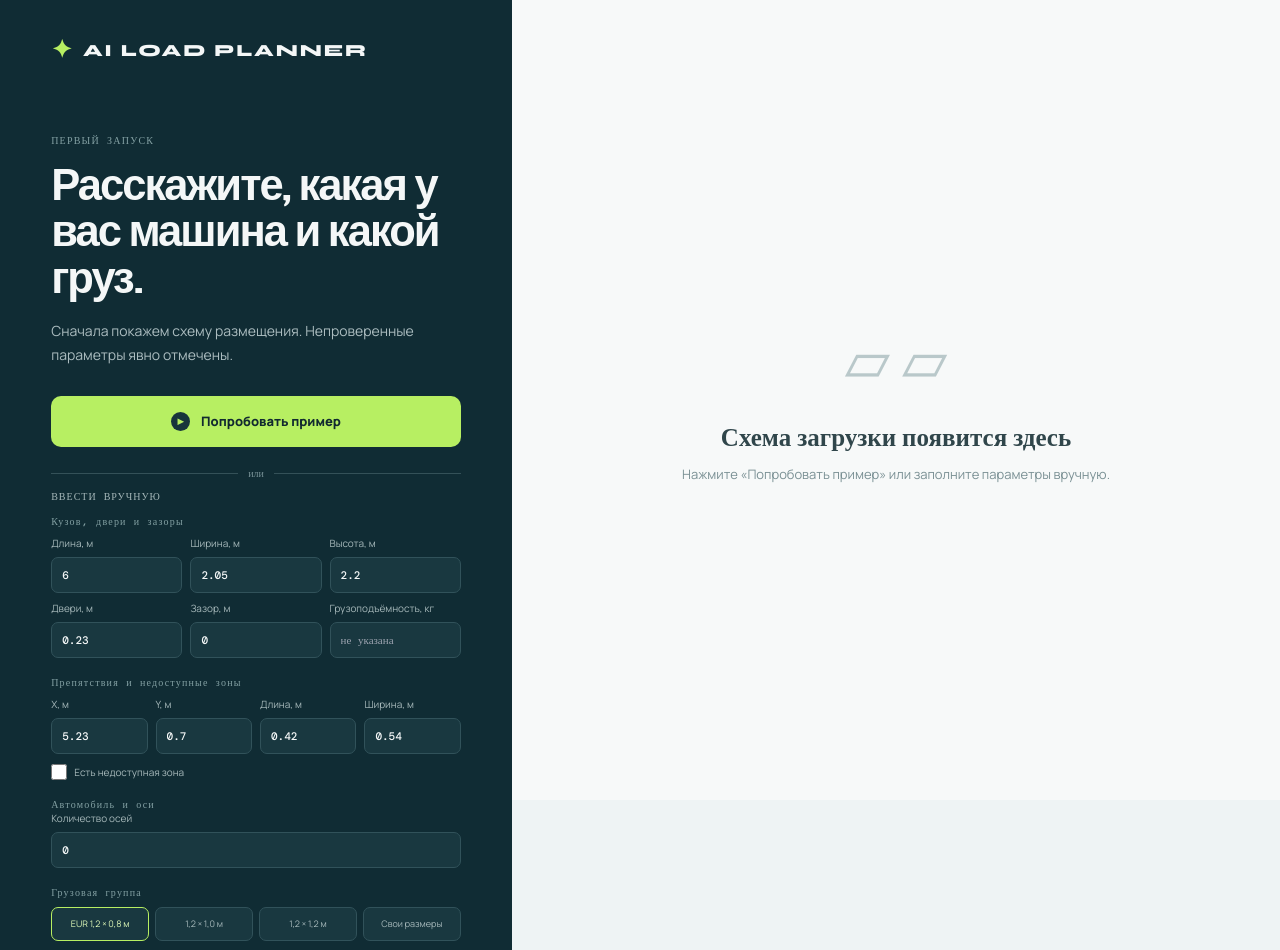
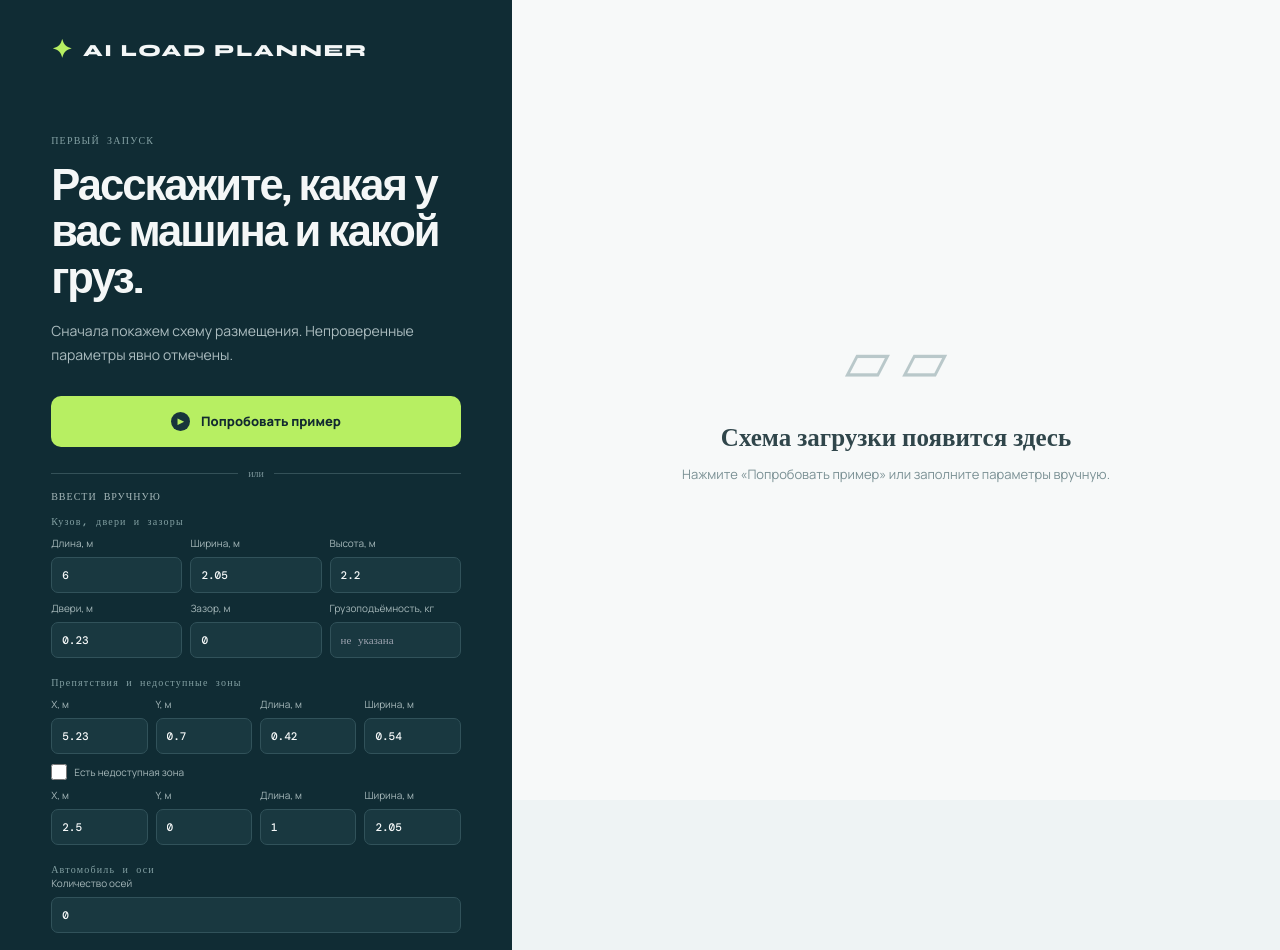
Before and after one commit to chacha51076-web/transmagic, a React (Vite) app: page / in a window 1280 px wide. Shown: the top 950 px of the page. Built offline with nearby package versions, Linux system fonts and the light colour scheme.

Commit message:
feat: add real unavailable zone geometry

```diff
--- a/src/main.tsx
+++ b/src/main.tsx
@@ -13,7 +13,7 @@ const schema = z.object({
   vehicleLength: numberField.pipe(z.number().min(0.1)), vehicleWidth: numberField.pipe(z.number().min(0.1)), vehicleHeight: numberField.pipe(z.number().min(0.1)),
   payloadCapacityKg: optionalNumberField, doorWidth: numberField.pipe(z.number().min(0)), gap: numberField.pipe(z.number().min(0)),
   obstacleX: numberField.pipe(z.number().min(0)), obstacleY: numberField.pipe(z.number().min(0)), obstacleLength: numberField.pipe(z.number().min(0)), obstacleWidth: numberField.pipe(z.number().min(0)),
-  unavailable: z.boolean(), axleCount: z.coerce.number().int().min(0).max(8),
+  unavailable: z.boolean(), unavailableX: numberField.pipe(z.number().min(0)), unavailableY: numberField.pipe(z.number().min(0)), unavailableLength: numberField.pipe(z.number().min(0)), unavailableWidth: numberField.pipe(z.number().min(0)), axleCount: z.coerce.number().int().min(0).max(8),
   cargoLength: numberField.pipe(z.number().min(0.01)), cargoWidth: numberField.pipe(z.number().min(0.01)), cargoHeight: numberField.pipe(z.number().min(0)),
   quantity: z.coerce.number().int().min(1).max(100), palletWeight: numberField.pipe(z.number().min(1)), rotatable: z.boolean(),
 })
@@ -37,7 +37,7 @@ function PlanForm() {
     resolver: zodResolver(schema),
     defaultValues: {
       vehicleLength: 6, vehicleWidth: 2.05, vehicleHeight: 2.2, payloadCapacityKg: undefined, doorWidth: 0.23, gap: 0,
-      obstacleX: 5.23, obstacleY: 0.7, obstacleLength: 0.42, obstacleWidth: 0.54, unavailable: false, axleCount: 0,
+      obstacleX: 5.23, obstacleY: 0.7, obstacleLength: 0.42, obstacleWidth: 0.54, unavailable: false, unavailableX: 2.5, unavailableY: 0, unavailableLength: 1.0, unavailableWidth: 2.05, axleCount: 0,
       cargoLength: 1.2, cargoWidth: 0.8, cargoHeight: 0, quantity: 10, palletWeight: 450, rotatable: true,
     },
   })
@@ -49,7 +49,9 @@ function PlanForm() {
     const obstacles = v.obstacleLength && v.obstacleWidth
       ? [{ x: v.obstacleX * 1000, y: v.obstacleY * 1000, length: v.obstacleLength * 1000, width: v.obstacleWidth * 1000 }]
       : []
-    const unavailable = v.unavailable ? [{ x: 0, y: 0, length: 0, width: 0 }] : []
+    const unavailable = v.unavailable
+      ? [{ x: v.unavailableX * 1000, y: v.unavailableY * 1000, length: v.unavailableLength * 1000, width: v.unavailableWidth * 1000 }]
+      : []
     const overlaps = (a: { x: number; y: number; length: number; width: number }, b: { x: number; y: number; length: number; width: number }) =>
       a.x < b.x + b.length && a.x + a.length > b.x && a.y < b.y + b.width && a.y + a.width > b.y
     const canPlace = (x: number, y: number, length: number, width: number, placed: Array<{ x: number; y: number; length: number; width: number }>) => {
@@ -95,7 +97,7 @@ function PlanForm() {
       doors: [{ id: 'rear', x: 0, y: 0, length: v.doorWidth * 1000, width: v.vehicleWidth * 1000, label: 'Двери' }],
       gaps: v.gap ? [{ id: 'gap', x: v.doorWidth * 1000, y: 0, length: v.gap * 1000, width: v.vehicleWidth * 1000, label: 'Зазор' }] : [],
       obstacles: v.obstacleLength && v.obstacleWidth ? [{ id: 'obstacle', x: v.obstacleX * 1000, y: v.obstacleY * 1000, length: v.obstacleLength * 1000, width: v.obstacleWidth * 1000, label: 'Препятствие' }] : [],
-      unavailableZones: v.unavailable ? [{ id: 'unavailable', x: 0, y: 0, length: 0, width: 0, label: 'Недоступная зона' }] : [],
+      unavailableZones: v.unavailable ? [{ id: 'unavailable', x: v.unavailableX * 1000, y: v.unavailableY * 1000, length: v.unavailableLength * 1000, width: v.unavailableWidth * 1000, label: 'Недоступная зона' }] : [],
       axles: Array.from({ length: v.axleCount }, (_, i) => ({ id: `axle-${i + 1}`, position: v.vehicleLength * 1000 * (i + 1) / (v.axleCount + 1), capacityKg: 0 })),
       cargoGroups: [cargoGroup], pallets,
     }
@@ -149,6 +151,7 @@ function PlanForm() {
     <div className="section-label cargo-label">Препятствия и недоступные зоны</div>
     <div className="field-grid four"><Field label="X, м" input={<input {...register('obstacleX')} />} error={errors.obstacleX?.message} /><Field label="Y, м" input={<input {...register('obstacleY')} />} error={errors.obstacleY?.message} /><Field label="Длина, м" input={<input inputMode="decimal" {...register('obstacleLength')} />} error={errors.obstacleLength?.message} /><Field label="Ширина, м" input={<input inputMode="decimal" {...register('obstacleWidth')} />} error={errors.obstacleWidth?.message} /></div>
     <label className="check-field"><input type="checkbox" {...register('unavailable')} /> Есть недоступная зона</label>
+    <div className="field-grid four"><Field label="X, м" input={<input inputMode="decimal" {...register('unavailableX')} />} error={errors.unavailableX?.message} /><Field label="Y, м" input={<input inputMode="decimal" {...register('unavailableY')} />} error={errors.unavailableY?.message} /><Field label="Длина, м" input={<input inputMode="decimal" {...register('unavailableLength')} />} error={errors.unavailableLength?.message} /><Field label="Ширина, м" input={<input inputMode="decimal" {...register('unavailableWidth')} />} error={errors.unavailableWidth?.message} /></div>
     <div className="section-label cargo-label">Автомобиль и оси</div>
     <Field label="Количество осей" input={<input {...register('axleCount')} />} error={errors.axleCount?.message} />
     <div className="section-label cargo-label">Грузовая группа</div>
```
